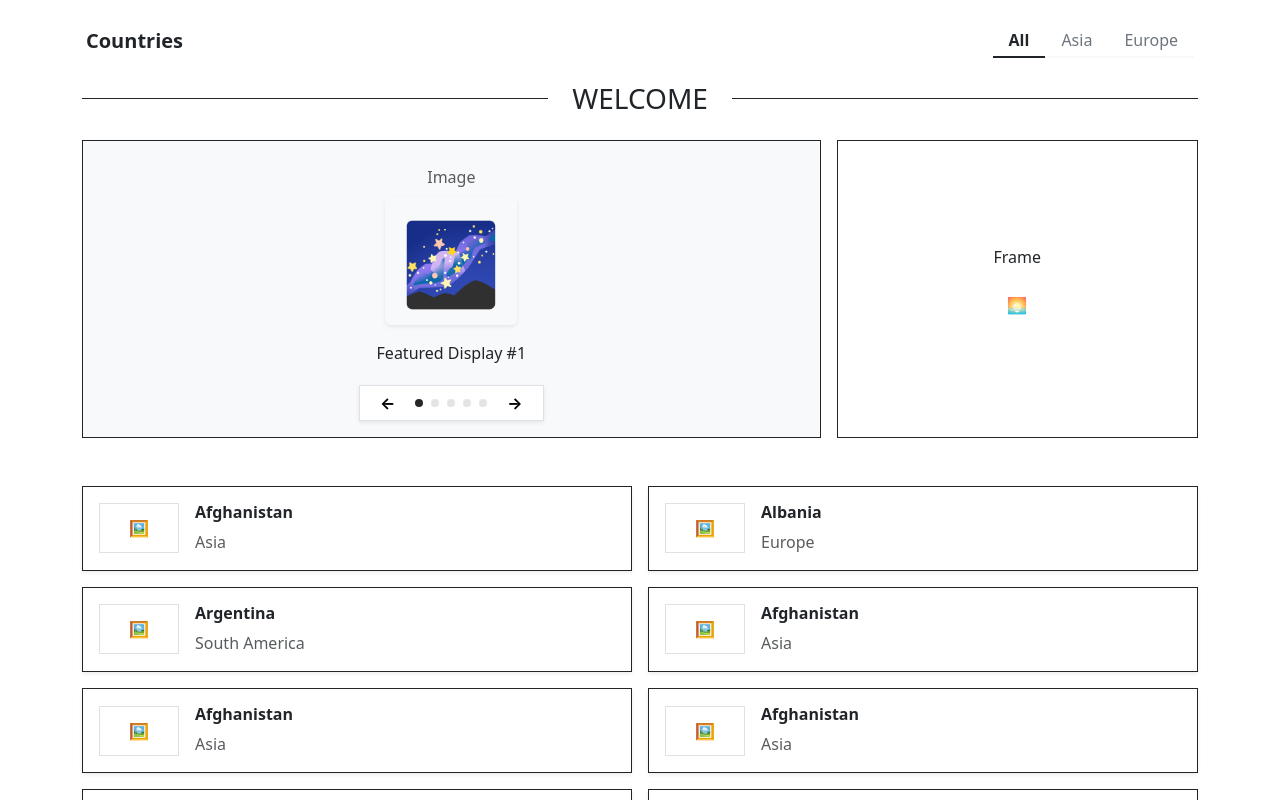
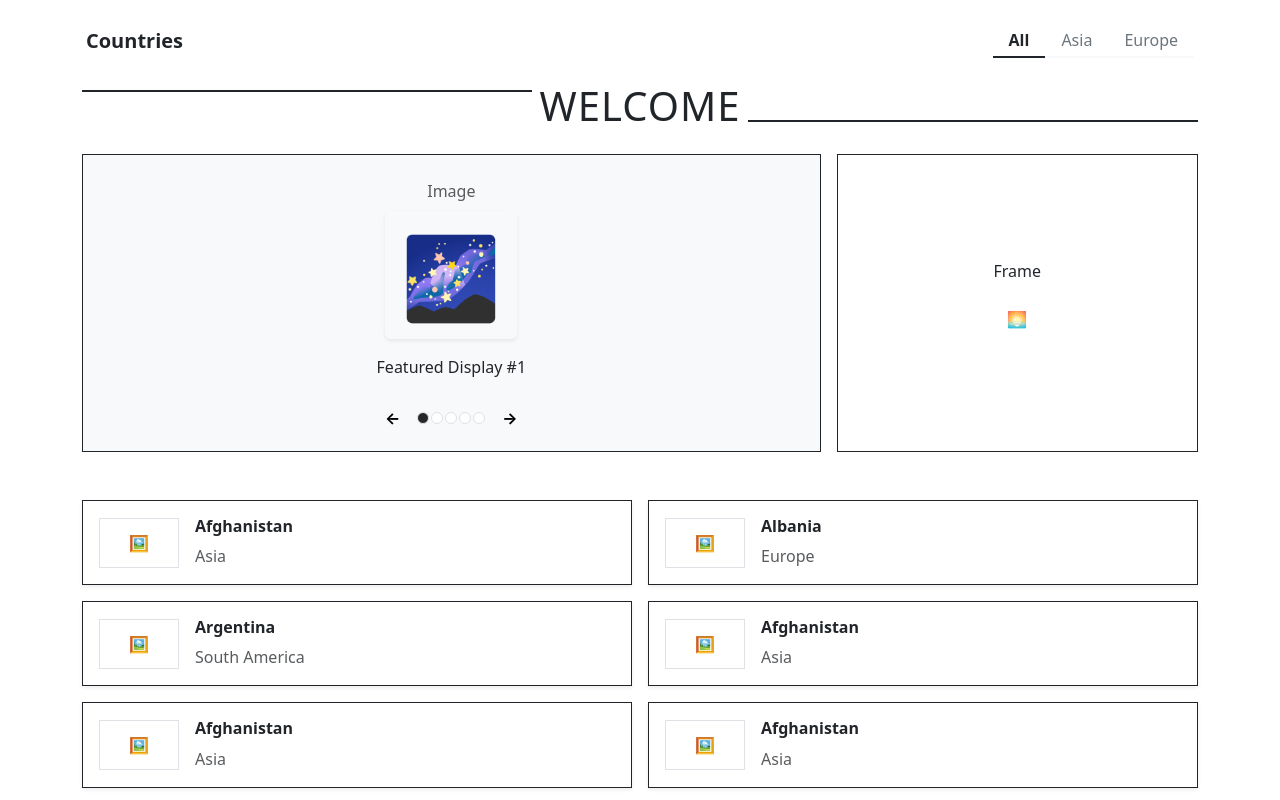
Before and after one commit to mishrhm/TW_Machine_Test, a React (Vite) app: page /home in a window 1280 px wide. Shown: the top 800 px of the page. Built offline with nearby package versions, Linux system fonts and the light colour scheme.

Commit message:
Fixed welcome hrs and custom slider

```diff
--- a/src/components/customSlider.tsx
+++ b/src/components/customSlider.tsx
@@ -19,7 +19,7 @@ const CustomSlider: React.FC = () => {
                 <div className="mt-3 font-semibold m-5">Featured Display #{activeSlide + 1}</div>
             </div>
 
-            <div className="position-absolute bottom-0 mb-3 d-flex align-items-center gap-2 bg-white px-3 py-1 rounded-full shadow-sm border">
+            <div className="position-absolute bottom-0 mb-3 d-flex align-items-center gap-2 px-3 py-1 ">
                 <button onClick={handlePrev} className="border-0 bg-transparent fw-bold  hover:text-dark px-1">
                     ←
                 </button>
@@ -29,11 +29,12 @@ const CustomSlider: React.FC = () => {
                         <span
                             key={index}
                             onClick={() => setActiveSlide(index)}
-                            className="rounded-circle cursor-pointer transition-all p-1 m-1"
+                            className="rounded-circle cursor-pointer border"
                             style={{
-                                width: '8px',
-                                height: '8px',
-                                backgroundColor: activeSlide === index ? '#27272a' : '#e4e4e7',
+                                margin: '1px',
+                                width: '12px',
+                                height: '12px',
+                                backgroundColor: activeSlide === index ? '#27272a' : '#ffffff',
                                 display: 'inline-block'
                             }}
                         />
--- a/src/components/welcome.tsx
+++ b/src/components/welcome.tsx
@@ -1,13 +1,13 @@
-const Welcome = () => {
-    return (
-        <div className="d-flex align-items-center my-4">
-            <hr className="flex-grow-1 border-dark border-1.5 opacity-100 my-0" />
-            <span className="mx-4 fw-black text-dark tracking-widest text-center h3 m-0">
-                WELCOME
-            </span>
-            <hr className="flex-grow-1 border-dark border-1.5 opacity-100 my-0" />
-        </div>
-    )
-}
+const Welcome = () => (
+    <div className="d-flex align-items-stretch my-4">
+        <div className="flex-grow-1 border-top border-2 border-dark mt-2"></div>
+
+        <span className="mx-2 fs-1 font-weight-bold text-dark text-center h3 m-0" style={{ letterSpacing: '1px', }}>
+            WELCOME
+        </span>
+
+        <div className="flex-grow-1 border-bottom border-2 border-dark mb-2"></div>
+    </div>
+);
 
 export default Welcome;
```
